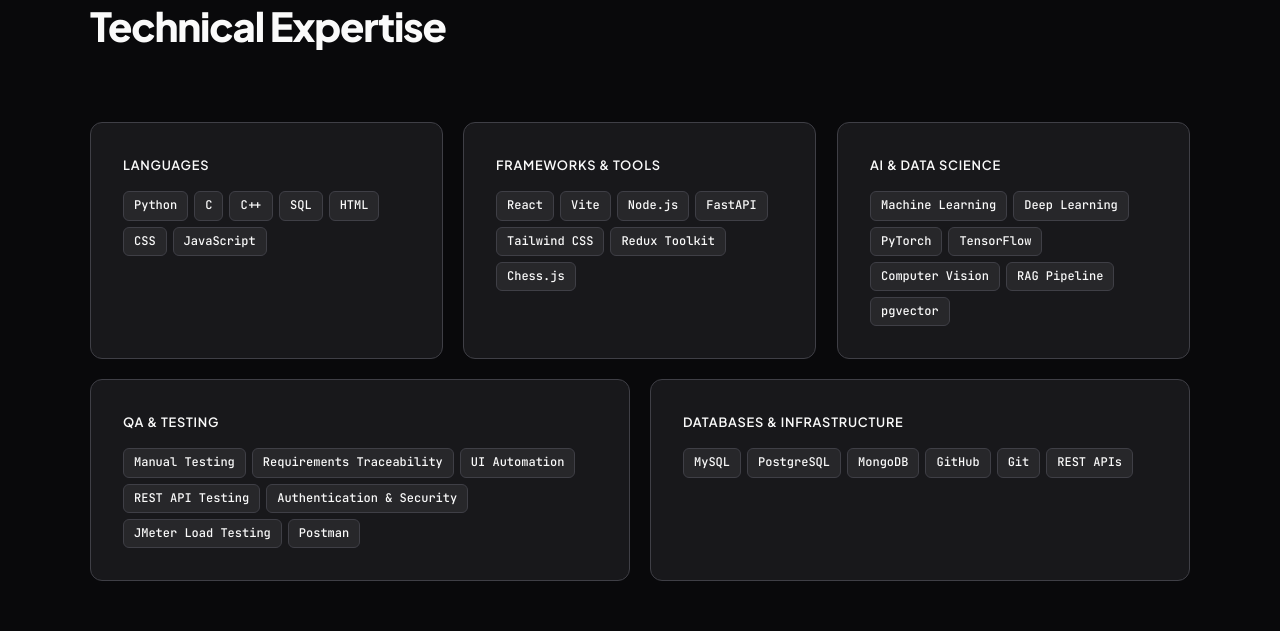
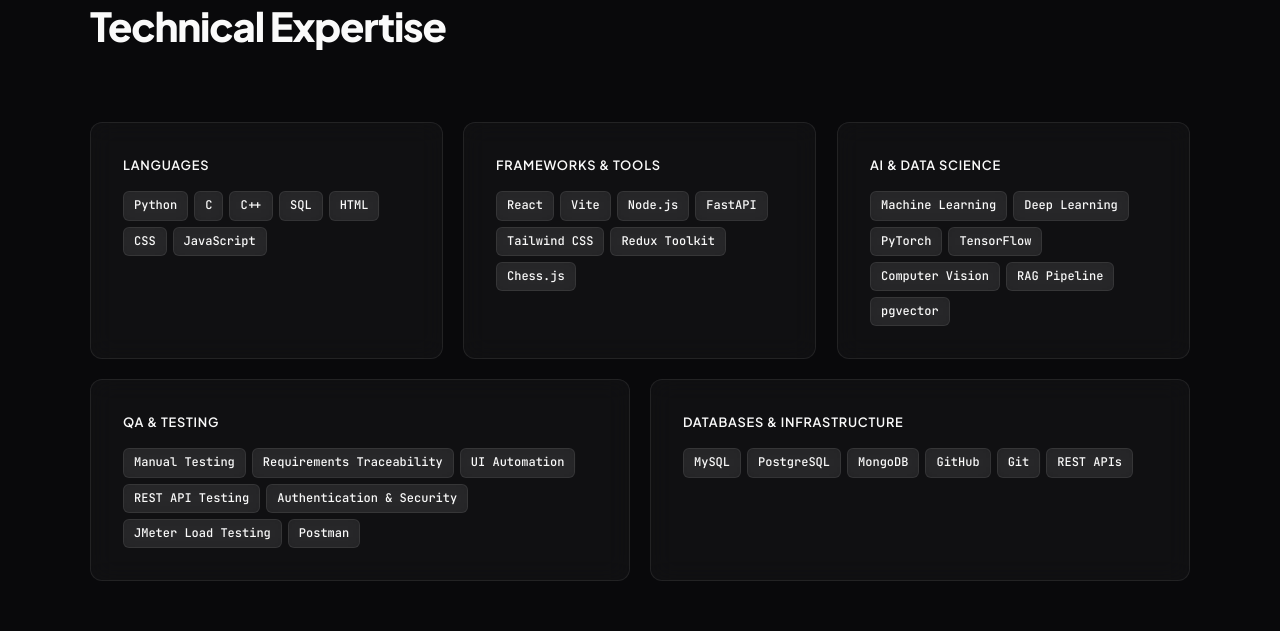
Before and after one commit to prasanga73/Portfolio, a React (Vite) app: page / in a window 1280 px wide. Shown: the part 3020-3651 px from the top of the page. Built offline with nearby package versions, Linux system fonts and the light colour scheme; no server answers; a web font is replaced by a local one.

Commit message:
glass fix

```diff
--- a/src/components/Header.jsx
+++ b/src/components/Header.jsx
@@ -37,14 +37,15 @@ export default function Header({ theme, setTheme }) {
       <div
         style={{
           backgroundColor: (scrolled || isOpen)
-            ? 'var(--bg-primary)'
+            ? 'var(--glass-bg)'
             : 'transparent',
           borderBottom: (scrolled || isOpen)
-            ? '1px solid var(--border-color)'
+            ? '1px solid var(--glass-border)'
             : '1px solid transparent',
           backdropFilter: (scrolled || isOpen) ? 'blur(var(--glass-blur))' : 'none',
           WebkitBackdropFilter: (scrolled || isOpen) ? 'blur(var(--glass-blur))' : 'none',
-          transition: 'background-color 0.3s, border-color 0.3s',
+          boxShadow: (scrolled || isOpen) ? '0 8px 24px rgba(0, 0, 0, 0.12)' : 'none',
+          transition: 'background-color 0.3s, border-color 0.3s, box-shadow 0.3s',
         }}
       >
         <div
--- a/src/index.css
+++ b/src/index.css
@@ -269,12 +269,12 @@ html:not(.dark) {
 
 .skills-grid .card {
   grid-column: span 4;
-  background: var(--bg-secondary);
-  border-color: var(--border-hover);
+  background: var(--glass-bg-secondary);
+  border-color: var(--glass-border);
 }
 
 .skills-grid .card:hover {
-  background: var(--bg-secondary);
+  background: var(--glass-bg-tertiary);
 }
 
 .skills-grid .card h3 {
@@ -282,8 +282,8 @@ html:not(.dark) {
 }
 
 .skills-grid .badge {
-  background: var(--bg-tertiary);
-  border-color: var(--border-hover);
+  background: var(--glass-bg-tertiary);
+  border-color: var(--glass-border);
   color: var(--text-primary);
 }
 
```
